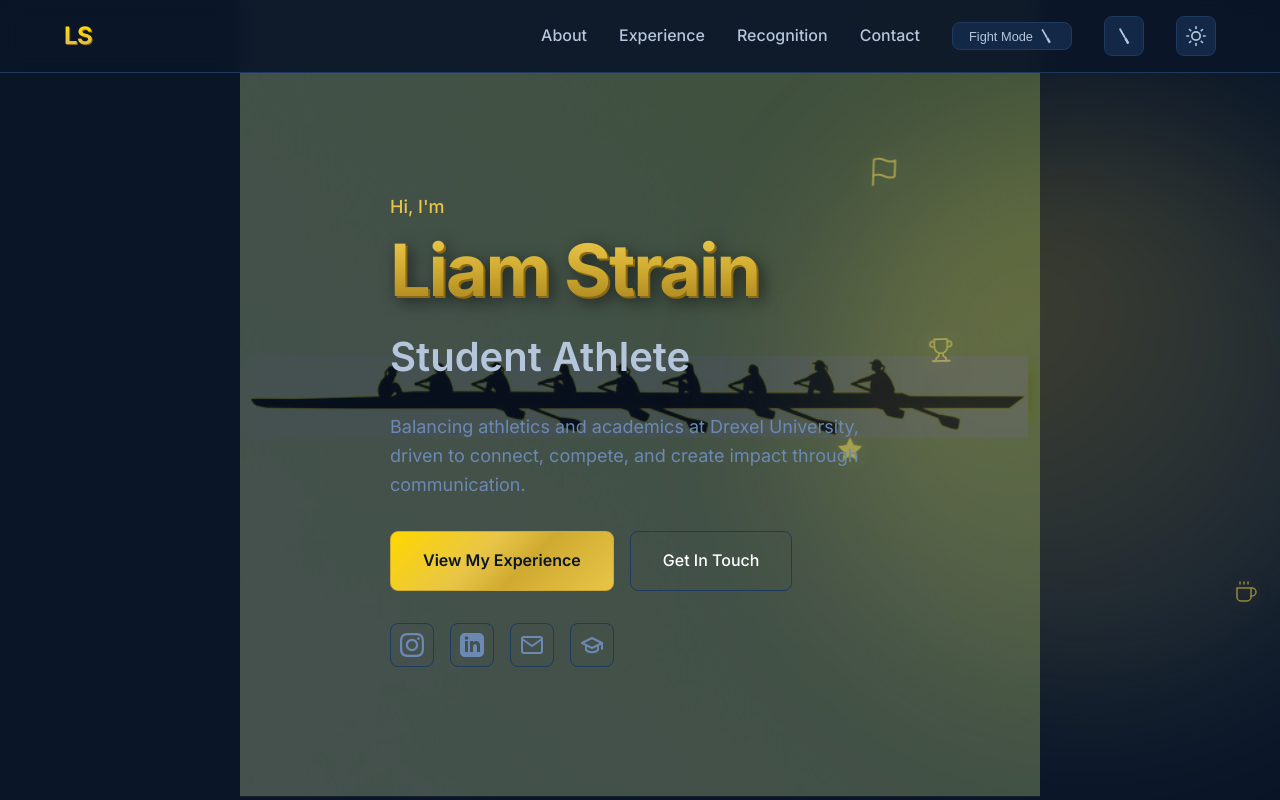
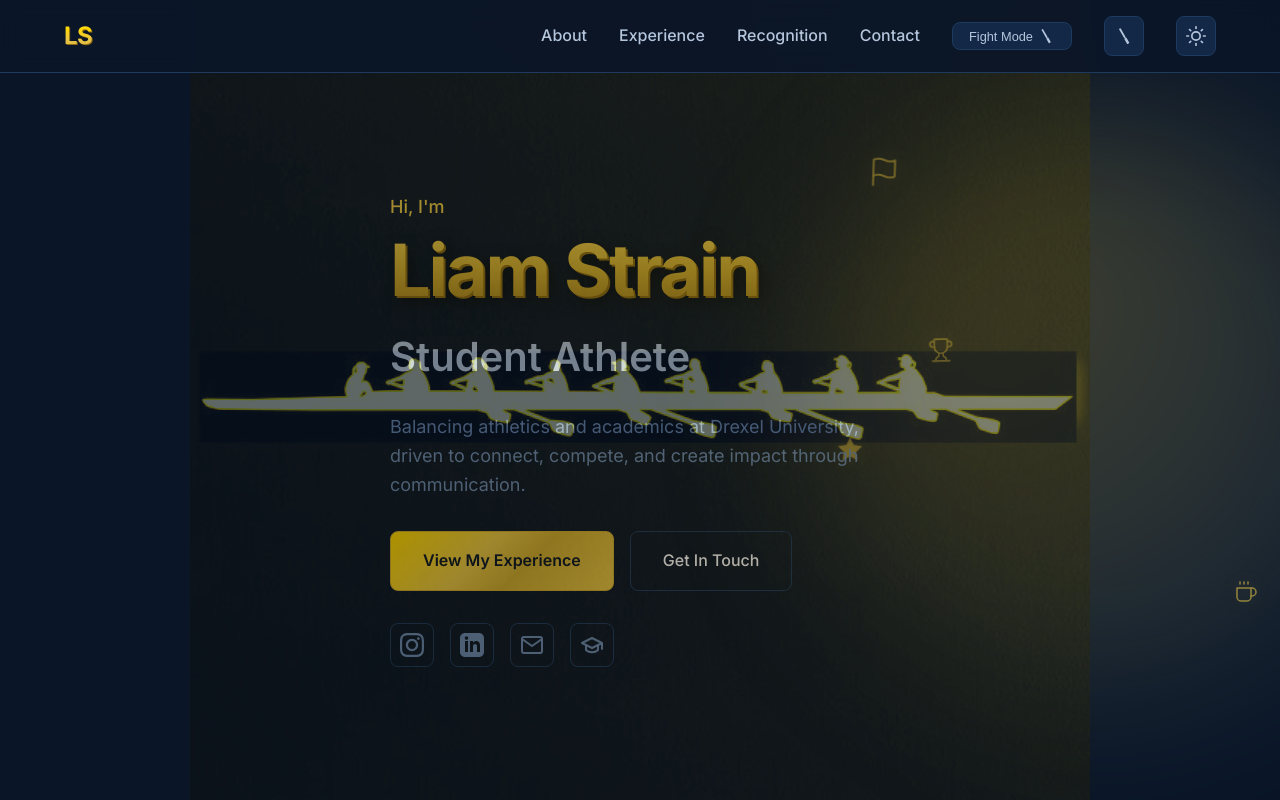
Before and after one commit to liamstrain212-oss/Portfolioliamstrain, a plain HTML site: page index.html in a window 1280 px wide. Shown: the top 800 px of the page. Drawn offline with Linux system fonts and the light colour scheme; animation ran at ten frames a second.

Commit message:
Fix rowing silhouette: invert + screen blend to remove background on dark site
Co-Authored-By: Claude Opus 4.5 <noreply@anthropic.com>

```diff
--- a/styles.css
+++ b/styles.css
@@ -927,23 +927,25 @@ body.fight-mode .sliceable {
     top: 50%;
     left: 50%;
     transform: translate(-50%, -50%);
-    width: 800px;
+    width: 900px;
     pointer-events: none;
-    z-index: 0;
+    z-index: 1;
     opacity: 0;
-    transition: opacity 0.3s ease;
+    visibility: hidden;
+    transition: opacity 0.5s ease, visibility 0.5s ease;
 }
 
 .rowing-boat-bg.visible {
     opacity: 1;
+    visibility: visible;
 }
 
 .rowing-boat-bg img {
     width: 100%;
     height: auto;
-    mix-blend-mode: multiply;
-    filter: sepia(1) saturate(3) hue-rotate(15deg) brightness(0.85);
-    opacity: 0.3;
+    filter: invert(1) sepia(1) saturate(5) hue-rotate(15deg) brightness(1.2);
+    mix-blend-mode: screen;
+    opacity: 0.35;
 }
 
 
```
